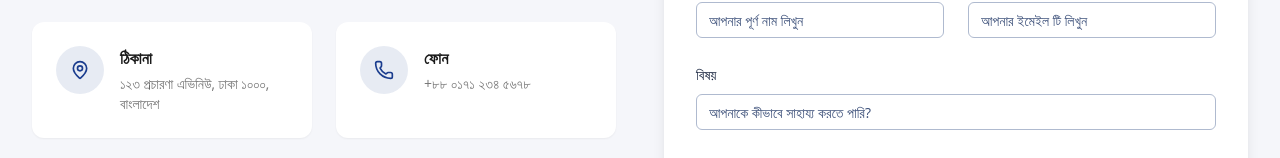
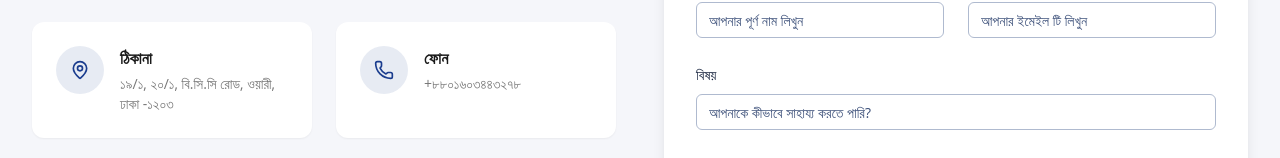
Before and after one commit to Mahii-11/political001, a React (Vite) app: page /contact in a window 1280 px wide. Shown: the part 770-928 px from the top of the page. Built offline with nearby package versions, Linux system fonts and the light colour scheme; a web font is replaced by a local one.

Commit message:
update contact us page

```diff
--- a/src/pages/Contact.jsx
+++ b/src/pages/Contact.jsx
@@ -34,12 +34,12 @@ const contactInfo = [
   {
     icon: MapPin,
     title: "ঠিকানা",
-    content: "১২৩ প্রচারণা এভিনিউ, ঢাকা ১০০০, বাংলাদেশ",
+    content: "১৯/১, ২০/১, বি.সি.সি রোড, ওয়ারী, ঢাকা -১২০৩",
   },
   {
     icon: Phone,
     title: "ফোন",
-    content: "+৮৮ ০১৭১ ২৩৪ ৫৬৭৮",
+    content: "+৮৮০১৬০৩৪৪৩২৭৮",
   },
   {
     icon: Mail,
```
